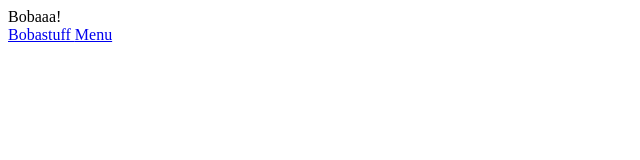
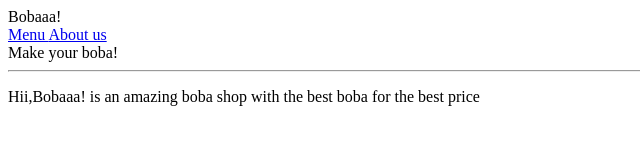
Before and after one commit to avni123456/i-want-free-boba, a plain HTML site: page index.html in a window 1280 px wide. Shown: the whole page, without its empty margins (0-640 px from the left). Drawn offline with Linux system fonts and the light colour scheme.

Commit message:
add menu and items basic

```diff
--- a/index.html
+++ b/index.html
@@ -13,17 +13,57 @@
             <nav>
                 <span>
                     <a href="#parts-1">
-                        Bobastuff
+                        Menu
                     </a>
                 </span>
                 <span>
                     <a href="#parts-2">
-                        Menu
+                        About us
                     </a>
                 </span>
             </nav>
         </header>
         <main>
+            <div class="menu" id="#parts-1">
+                <div class="menu-box">
+                    <span class="menu-title">Make your boba!</span>
+                    <hr>
+                    <div class="menu-items">
+                        <div class="item">
+                            <span class="boba-name">
+
+                            </span>
+                            <div class="boba-color"
+                        </div>
+                        <div class="item">
+                            <span class="boba-name">
+
+                            </span>
+                            <div class="boba-color"
+                        </div><div class="item">
+                            <span class="boba-name">
+
+                            </span>
+                            <div class="boba-color"
+                        </div><div class="item">
+                            <span class="boba-name">
+
+                            </span>
+                            <div class="boba-color"
+                        </div><div class="item">
+                            <span class="boba-name">
+
+                            </span>
+                            <div class="boba-color"
+                        </div>
+                    </div>
+                </div>
+            </div>
+            <div class="description" id="#parts-2">
+                <div class="text-container">
+                    <p>Hii,Bobaaa! is an amazing boba shop with the best boba for the best price</p>
+                </div>
+            </div>
 
         </main>
         <footer>
```
